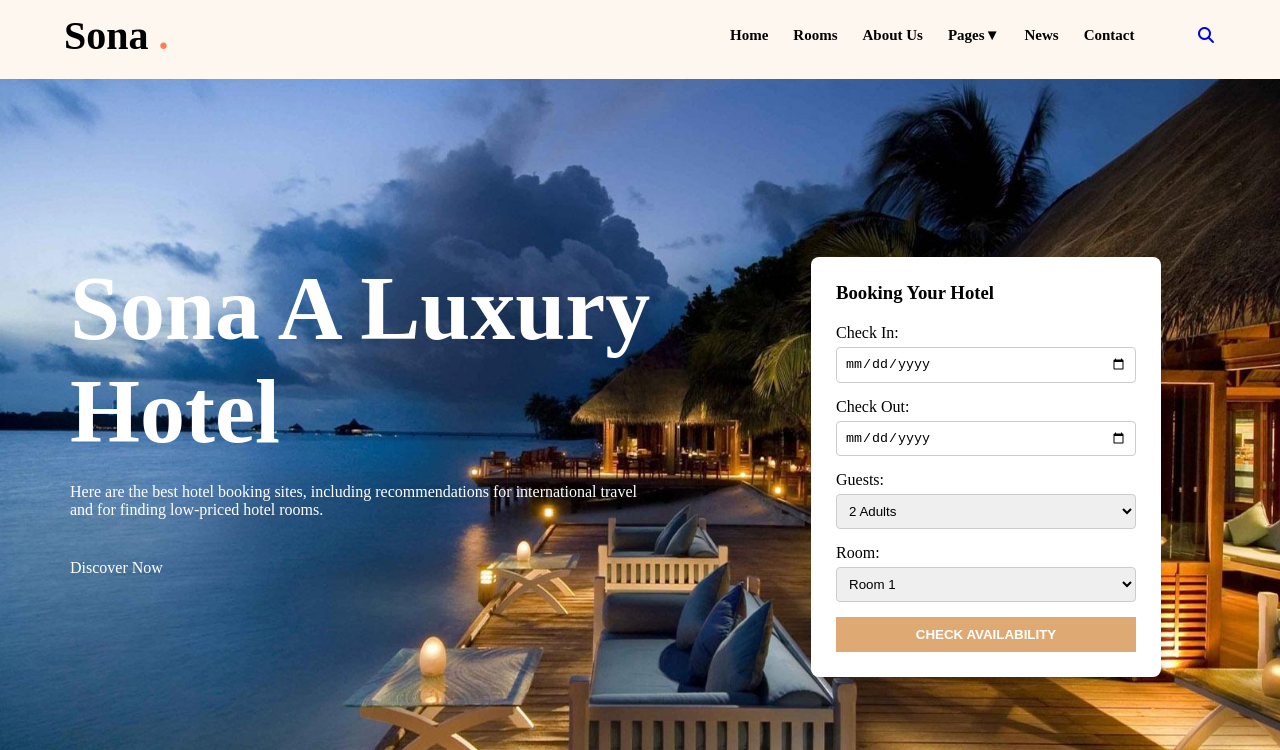
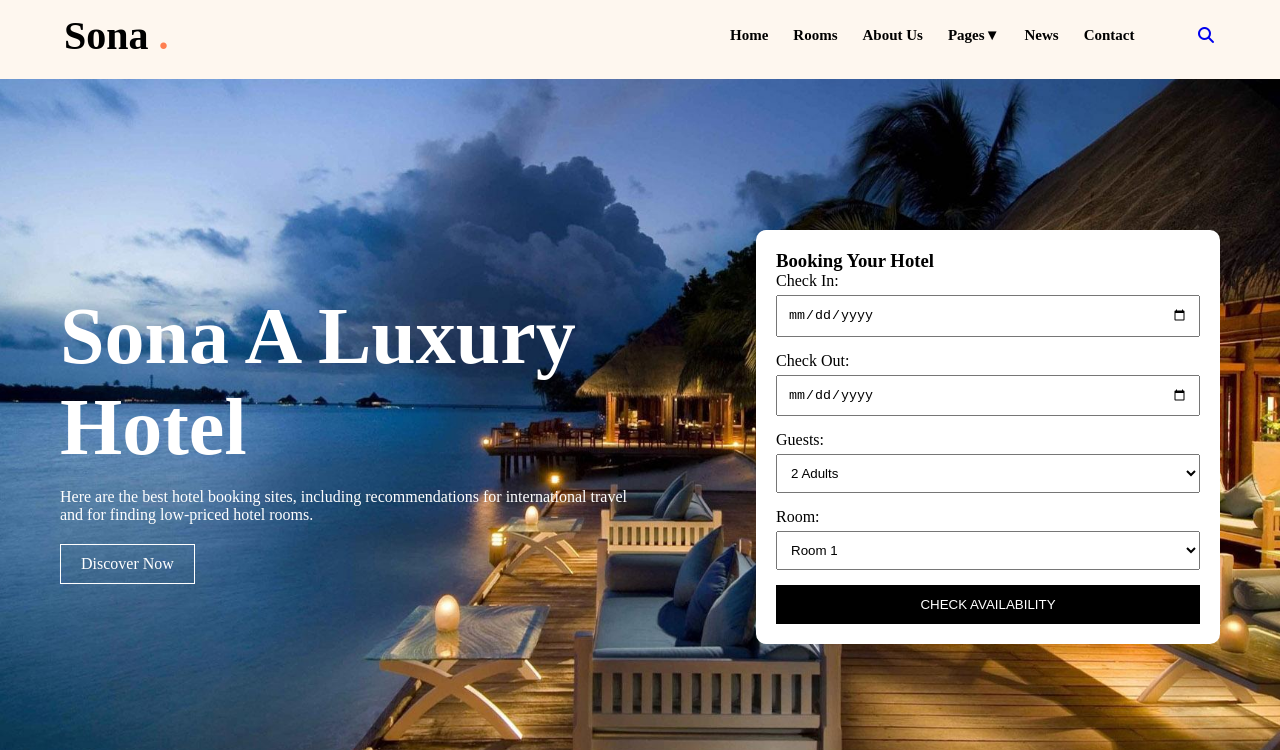
Before and after one commit to Ajitmene/Hotel, a plain HTML site: page index.html in a window 1280 px wide. Shown: the part 50-800 px from the top of the page. Drawn offline with Linux system fonts and the light colour scheme.

Commit message:
change some part

```diff
--- a/about_us.css
+++ b/about_us.css
@@ -49,8 +49,8 @@
 
 
 #about-us{
-    /* border: 2px groove green; */
     text-align: center;
+    padding: 15px;
 }
 #title-part h2{
     font-size: 40px;
--- a/newser.css
+++ b/newser.css
@@ -68,9 +68,7 @@
     background-position: top center;
     background-position-x: center;
     background-position-y: top;
-    /* width: 100vw; */
     background-repeat: no-repeat;
-    /* object-fit: cover; */
     margin-bottom: 30px;
     height: 400px;
     padding-top: 100px;
--- a/style.css
+++ b/style.css
@@ -55,87 +55,68 @@
     background-position:center;
     min-height:100vh;
     display:flex;
-    flex-direction:column;
+    flex-direction:column;   /* stacked */
     justify-content:center;
     align-items:center;
     padding:20px;
-    margin-bottom: 70px;
+    text-align:center;
+    gap:20px;
 }
-/* HERO TEXT */
+
+/* TEXT */
 #head{
-    width:70%;
+    width:100%;
     color:white;
-    padding: 35px 0px;
-    margin-bottom: 20px;
 }
 
 #head h1{
-    font-size:80px;
-    font-weight:800;
+    font-size:36px;
+    font-weight:700;
+    margin-bottom:15px;
+}
+
+#head p{
+    font-size:14px;
     margin-bottom:20px;
 }
 
-#head p{
-    font-size:16px;
-    margin-bottom:30px;
+#head a{
+    text-decoration:none;
+    color:white;
+    border:1px solid white;
+    padding:10px 20px;
+    display:inline-block;
 }
 
-#head a{
-    font-size:16px;
-    text-decoration:none;
-    color:white;
-}
-
-/*
-=================
-   Form section
-================= */
+/* FORM */
 #div{
     width:100%;
-    display:flex;
-    justify-content:center;
-    padding:20px 10px;
 }
 
 #form{
-    width:100%;
-    max-width:350px;
-    margin:auto;
-    padding:25px;
-    background:#fff;
-    border-radius:8px;
-    box-shadow:0 0 10px rgba(0,0,0,0.1);
-}
-
-#form h3{
-    margin-bottom:20px;
+    background:white;
+    padding:20px;
+    border-radius:10px;
 }
 
 .form-group{
+    display:flex;
+    flex-direction:column;
     margin-bottom:15px;
 }
 
-.form-group label{
-    display:block;
-    margin-bottom:5px;
+#form input,
+#form select{
+    padding:10px;
+    margin-top:5px;
 }
 
-.form-group input,
-.form-group select{
+#form button{
     width:100%;
-    padding:8px;
-    border:1px solid #ccc;
-    border-radius:4px;
-}
-
-button{
-    width:100%;
-    padding:10px;
-    background:#dfa974;
+    padding:12px;
+    background:black;
     color:white;
     border:none;
-    font-weight:bold;
-    cursor:pointer;
 }
 
 
@@ -154,7 +135,8 @@ button{
     color: chocolate;
 }
 #content h2{
-    font-size: 40px;
+    font-size: 32px;
+    padding: 5px;
     font-weight: normal;
     margin: 20px 5px;
 }
@@ -185,7 +167,7 @@ button{
 
 }
 #service h2{
-    font-size: 40px;
+    font-size: 32px;
     font-weight: normal;
     margin: 25px;
 }
@@ -316,7 +298,7 @@ button{
 }
 
 #test1 h2{
-    font-size: 40px;
+    font-size: 32px;
     font-weight: normal;
     margin: 30px 30px;
 }
@@ -343,7 +325,7 @@ button{
 color: chocolate;
 }
 #news1 h2{
-    font-size: 40px;
+    font-size: 32px;
     font-weight: normal;
     margin: 25px;
 }
@@ -509,11 +491,27 @@ color: chocolate;
 ================= */
 @media (min-width:768px){
 #hero{
-    flex-direction:column;
+        flex-direction:row;   /* side by side */
+        justify-content:space-between;
+        text-align:left;
+        padding:60px;
     }
 
     #head{
-    width:75%;
+        width:50%;
+    }
+
+    #head h1{
+        font-size:80px;
+    }
+
+    #head p{
+        font-size:16px;
+        max-width:600px;
+    }
+
+    #div{
+        width:40%;
     }
 .about-1{
     display: flex;
@@ -753,30 +751,27 @@ color: chocolate;
      Hero part
 ================= */
 #hero{
-    flex-direction:row;
+        flex-direction:row;   /* side by side */
         justify-content:space-between;
+        text-align:left;
+        padding:60px;
     }
 
     #head{
-    padding: 50px;
-    padding-top: 200px;
-    align-self: center;
-    height: 100vh;
-    width: 65%;
-    color: white;
+        width:50%;
     }
 
     #head h1{
-    font-size:90px;
+        font-size:80px;
     }
 
     #head p{
-    margin-bottom: 40px;
+        font-size:16px;
+        max-width:600px;
     }
 
     #div{
-    width:50%;
-    padding:100px 7%;
+        width:40%;
     }
 
 #about{
```
Lines whose indentation alone changed are shown as unchanged.
